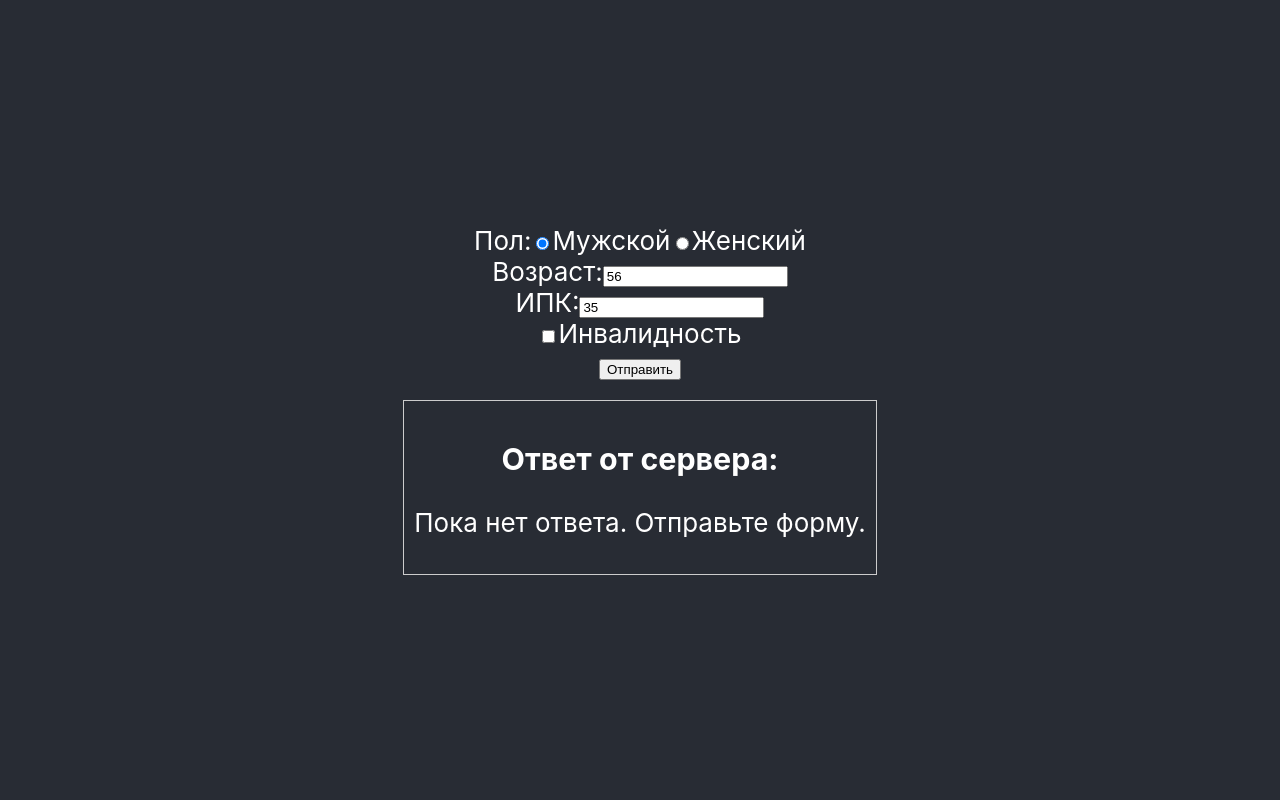
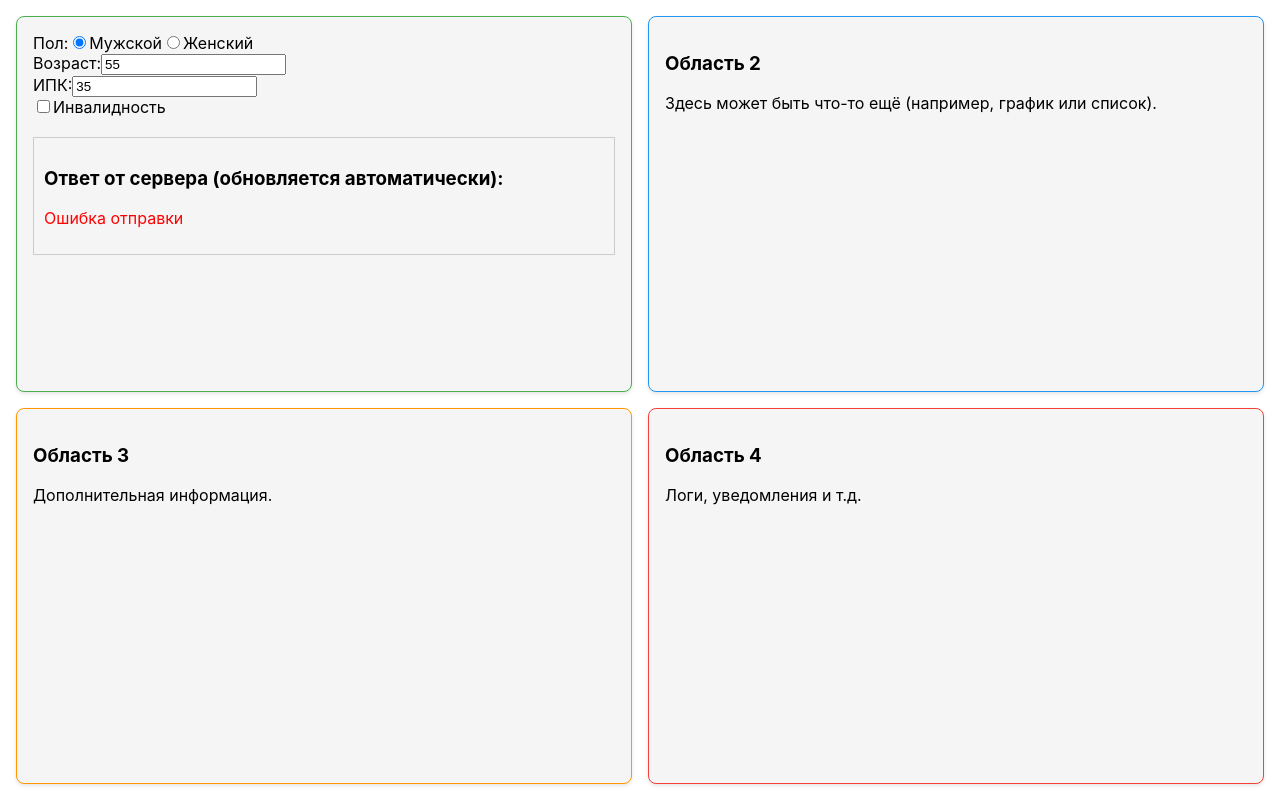
Before and after one commit to andrey-korolev-ms/kshelper, a React (Create React App) app in the folder ksh/: page / in a window 1280 px wide. Built offline with nearby package versions, Linux system fonts and the light colour scheme; no server answers.

Commit message:
Создал четыре области в компоненте App.js

```diff
--- a/ksh/src/App.css
+++ b/ksh/src/App.css
@@ -1,38 +1,31 @@
 .App {
-  text-align: center;
+    display: grid;
+    grid-template-columns: 1fr 1fr; /* две колонки */
+    grid-template-rows: 1fr 1fr; /* две строки */
+    gap: 16px; /* отступы между областями */
+    height: 100vh; /* на всю высоту окна */
+    padding: 16px;
+    box-sizing: border-box;
 }
 
-.App-logo {
-  height: 40vmin;
-  pointer-events: none;
+.area {
+    background-color: #f5f5f5;
+    border-radius: 8px;
+    padding: 16px;
+    overflow: auto;
+    box-shadow: 0 2px 4px rgba(0, 0, 0, 0.1);
 }
 
-@media (prefers-reduced-motion: no-preference) {
-  .App-logo {
-    animation: App-logo-spin infinite 20s linear;
-  }
+/* если нужно подписать области для наглядности */
+.area1 {
+    border: 1px solid #4caf50;
 }
-
-.App-header {
-  background-color: #282c34;
-  min-height: 100vh;
-  display: flex;
-  flex-direction: column;
-  align-items: center;
-  justify-content: center;
-  font-size: calc(10px + 2vmin);
-  color: white;
+.area2 {
+    border: 1px solid #2196f3;
 }
-
-.App-link {
-  color: #61dafb;
+.area3 {
+    border: 1px solid #ff9800;
 }
-
-@keyframes App-logo-spin {
-  from {
-    transform: rotate(0deg);
-  }
-  to {
-    transform: rotate(360deg);
-  }
+.area4 {
+    border: 1px solid #f44336;
 }
--- a/ksh/src/App.js
+++ b/ksh/src/App.js
@@ -1,12 +1,24 @@
 import "./App.css";
-import Button from "./components/Button";
+import HumanForm from "./components/HumanForm"; // если компонент называется HumanForm, иначе Button
 
 function App() {
   return (
     <div className="App">
-      <header className="App-header">
-        <Button />
-      </header>
+      <div className="area area1">
+        <HumanForm />
+      </div>
+      <div className="area area2">
+        <h3>Область 2</h3>
+        <p>Здесь может быть что-то ещё (например, график или список).</p>
+      </div>
+      <div className="area area3">
+        <h3>Область 3</h3>
+        <p>Дополнительная информация.</p>
+      </div>
+      <div className="area area4">
+        <h3>Область 4</h3>
+        <p>Логи, уведомления и т.д.</p>
+      </div>
     </div>
   );
 }
--- a/ksh/src/components/Button.js
+++ b/ksh/src/components/HumanForm.js
@@ -1,16 +1,18 @@
-import React, { useState } from "react";
+import React, { useState, useEffect } from "react";
 import axios from "axios";
 
 const HumanForm = () => {
   const [human, setHuman] = useState({
     sex: "male",
-    age: 56,
+    age: 55,
     ipk: 35,
     is_invalid: false,
   });
   const [responseData, setResponseData] = useState(null);
   const [loading, setLoading] = useState(false);
+  const [error, setError] = useState(null);
 
+  // Обработчик изменения полей
   const handleChange = (e) => {
     const { name, value, type, checked } = e.target;
     let newValue = type === "checkbox" ? checked : value;
@@ -24,30 +26,35 @@ const HumanForm = () => {
       if (isNaN(newValue)) newValue = 0.0;
     }
 
-    setHuman({
-      ...human,
-      [name]: newValue,
-    });
+    setHuman((prev) => ({ ...prev, [name]: newValue }));
   };
 
-  const handleSubmit = async (e) => {
-    e.preventDefault();
+  // Отправка данных при любом изменении human
+  useEffect(() => {
+    const sendData = async () => {
       setLoading(true);
+      setError(null);
       try {
         const response = await axios.post("http://localhost:8080/api", human);
         setResponseData(response.data);
-    } catch (error) {
-      console.error(error);
-      setResponseData({ error: "Ошибка отправки" });
+      } catch (err) {
+        console.error(err);
+        setError("Ошибка отправки");
+        setResponseData(null);
       } finally {
         setLoading(false);
       }
     };
 
+    // Дебаунс: ждём 500 мс после последнего изменения перед отправкой
+    const timeoutId = setTimeout(sendData, 1000);
+    return () => clearTimeout(timeoutId);
+  }, [human]); // срабатывает при каждом изменении human
+
   return (
     <div>
-      <form onSubmit={handleSubmit}>
-        {/* радиокнопки пола */}
+      <form>
+        {/* Радиокнопки пола */}
         <div>
           <label>Пол:</label>
           <label>
@@ -104,20 +111,19 @@ const HumanForm = () => {
             Инвалидность
           </label>
         </div>
-
-        <button type="submit" disabled={loading}>
-          {loading ? "Отправка..." : "Отправить"}
-        </button>
       </form>
 
       <div
         style={{ marginTop: "20px", border: "1px solid #ccc", padding: "10px" }}
       >
-        <h3>Ответ от сервера:</h3>
-        {responseData ? (
+        <h3>Ответ от сервера (обновляется автоматически):</h3>
+        {loading && <p>Загрузка...</p>}
+        {error && <p style={{ color: "red" }}>{error}</p>}
+        {!loading && !error && responseData && (
           <pre>{JSON.stringify(responseData, null, 2)}</pre>
-        ) : (
-          <p>Пока нет ответа. Отправьте форму.</p>
+        )}
+        {!loading && !error && !responseData && (
+          <p>Изменяйте поля – ответ появится автоматически.</p>
         )}
       </div>
     </div>
```
Lines whose indentation alone changed are shown as unchanged.
